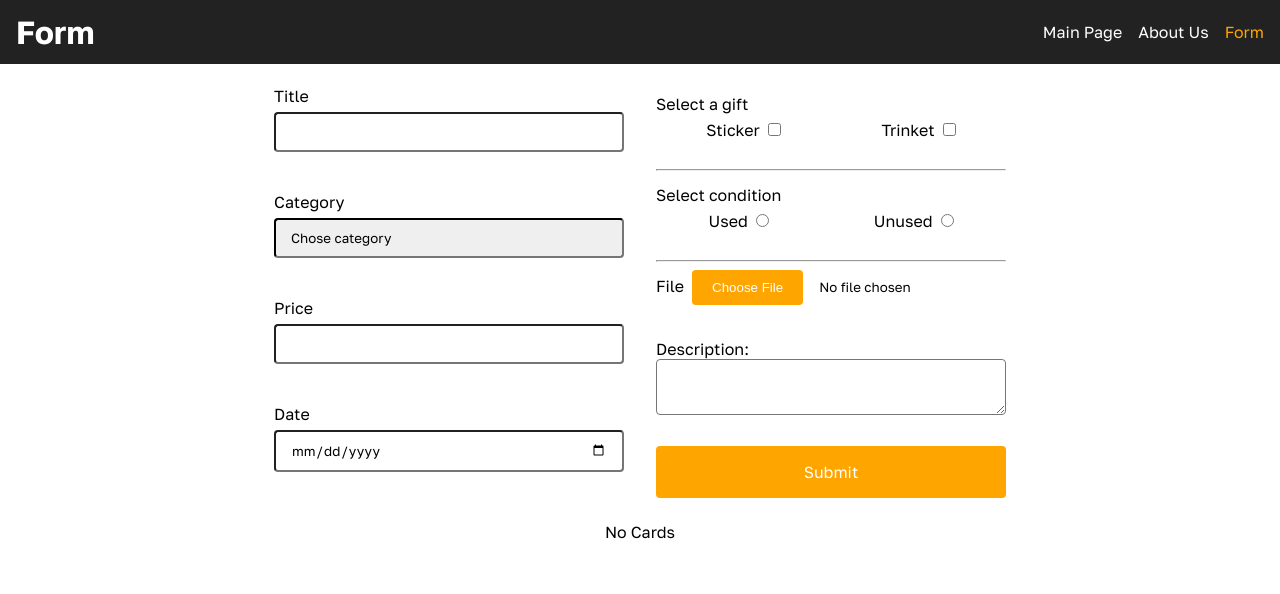
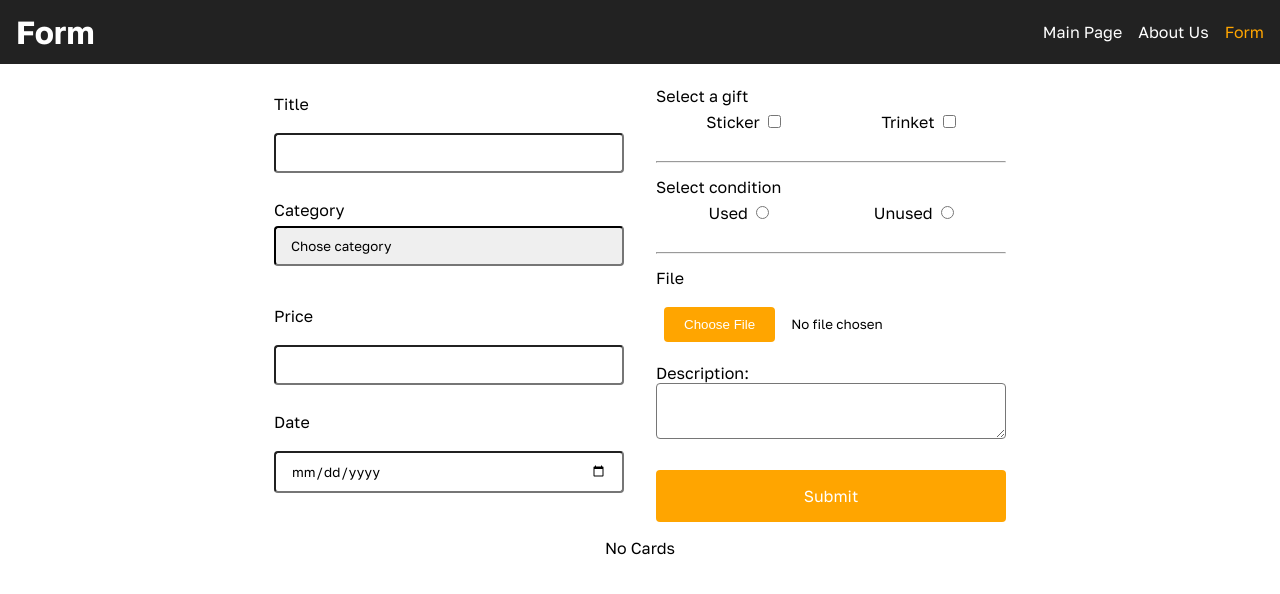
Before and after one commit to kostili-tec/rsschool-react, a React (Vite) app: page /form in a window 1280 px wide. Shown: the top 594 px of the page. Built offline with nearby package versions, Linux system fonts and the light colour scheme.

Commit message:
fix: fixed code to code review

```diff
--- a/src/App.tsx
+++ b/src/App.tsx
@@ -9,7 +9,6 @@ import './App.scss';
 
 const App: FC = () => {
   return (
-    <>
     <Routes>
       <Route path="/" element={<Layout />}>
         <Route id="Main Page" index element={<MainPage />} />
@@ -18,7 +17,6 @@ const App: FC = () => {
       </Route>
       <Route path="*" element={<NotFoundPage />} />
     </Routes>
-    </>
   );
 };
 
--- a/src/components/Header.tsx
+++ b/src/components/Header.tsx
@@ -1,21 +1,20 @@
 import React, { FC, useState, useEffect } from 'react';
 import { NavLink, useLocation } from 'react-router-dom';
 import classes from '../styles/header.module.scss';
-import { IStateHeader, IHeaderProps } from '../interfaces';
+import { IHeaderProps } from '../interfaces';
 
-const Header: FC<IHeaderProps> = (props) => {
-  const { headerLinks } = props;
-  const [header, setHeader] = useState<IStateHeader>({ title: 'Main Page' });
+const Header: FC<IHeaderProps> = ({ headerLinks }) => {
+  const [headerTitle, setHeaderTitle] = useState('');
   const location = useLocation();
 
   useEffect(() => {
     const currenPage = headerLinks.find((page) => page.linkTo === location.pathname);
-    if (currenPage) setHeader({ title: currenPage.linkName });
+    if (currenPage) setHeaderTitle(currenPage.linkName);
   }, [location, headerLinks]);
 
   return (
     <header className={classes.header}>
-      <h1>{header.title}</h1>
+      <h1>{headerTitle}</h1>
       <nav className={classes.nav}>
         {headerLinks.map((value, index) => (
           <NavLink key={index} to={value.linkTo} className={classes['header-link']}>
--- a/src/components/UI/BuyButton/buybutton.module.scss
+++ b/src/components/UI/BuyButton/buybutton.module.scss
@@ -2,7 +2,6 @@
   width: 300px;
   height: 2rem;
   background: orange;
-  // border: 2px solid #d1d1d1;
   border: none;
   font-size: 1rem;
   cursor: pointer;
--- a/src/components/UI/FormComponents/FormFields.tsx
+++ b/src/components/UI/FormComponents/FormFields.tsx
@@ -36,7 +36,7 @@ const FormFields: FC<ICreateFormProps> = ({ create }) => {
       <div className={classes.formInputsContaner}>
         <div className={classes.inputsContaner}>
           <MyFormInput
-            register={register('title', {
+            hookFormRegister={register('title', {
               required: 'You must specify the name',
               pattern: {
                 value: textRegExp,
@@ -49,7 +49,7 @@ const FormFields: FC<ICreateFormProps> = ({ create }) => {
           />
 
           <MyFormSelect
-            register={register('select', {
+            hookFormRegister={register('select', {
               required: 'You must select a category',
             })}
             errors={errors.select}
@@ -57,7 +57,7 @@ const FormFields: FC<ICreateFormProps> = ({ create }) => {
           />
 
           <MyFormInput
-            register={register('price', {
+            hookFormRegister={register('price', {
               required: 'You must specify the price',
               pattern: {
                 value: numbersRegExp,
@@ -70,7 +70,7 @@ const FormFields: FC<ICreateFormProps> = ({ create }) => {
           />
 
           <MyFormInput
-            register={register('date', {
+            hookFormRegister={register('date', {
               required: 'You must specify the production date',
               pattern: {
                 value: dateRegExp,
@@ -87,31 +87,31 @@ const FormFields: FC<ICreateFormProps> = ({ create }) => {
         <div className={classes.inputsContaner}>
           <p className={classes.paragraphInput}>Select a gift</p>
           <div className={classes.checkContainer}>
-            <label htmlFor="checkInput1">
-              Sticker
+            <div>
+              <label htmlFor="checkSticker">Sticker</label>
               <input
                 type="checkbox"
-                id="checkInput1"
+                id="checkSticker"
                 value="Sticker"
                 className={classes.checkBox}
                 {...register('checkboxes', {
                   required: 'You have to choose a gift',
                 })}
               />
-            </label>
+            </div>
 
-            <label htmlFor="checkInput1">
-              Trinket
+            <div>
+              <label htmlFor="checkTrinket">Trinket</label>
               <input
                 type="checkbox"
-                id="checkInput2"
+                id="checkTrinket"
                 value="Trinket"
                 className={classes.checkBox}
                 {...register('checkboxes', {
                   required: 'You have to choose a gift',
                 })}
               />
-            </label>
+            </div>
           </div>
           <MyError errors={errors.checkboxes as FieldError} />
 
@@ -119,37 +119,37 @@ const FormFields: FC<ICreateFormProps> = ({ create }) => {
 
           <p className={classes.paragraphInput}>Select condition</p>
           <div className={classes.checkContainer}>
-            <label htmlFor="radio1">
-              Used
+            <div>
+              <label htmlFor="radioUsed">Used</label>
               <input
                 type="radio"
-                id="radio1"
+                id="radioUsed"
                 value="Used"
                 className={classes.checkBox}
                 {...register('radio', {
                   required: 'You have to choose a condition',
                 })}
               />
-            </label>
+            </div>
 
-            <label htmlFor="radio2">
-              Unused
+            <div>
+              <label htmlFor="radioUnused">Unused</label>
               <input
                 type="radio"
-                id="radio2"
+                id="radioUnused"
                 value="Unused"
                 className={classes.checkBox}
                 {...register('radio', {
                   required: 'You have to choose a condition',
                 })}
               />
-            </label>
+            </div>
           </div>
 
           <MyError errors={errors.radio} />
           <hr />
           <MyFormInput
-            register={register('file', {
+            hookFormRegister={register('file', {
               required: 'You have to choose an image',
             })}
             errors={errors.file}
@@ -159,20 +159,17 @@ const FormFields: FC<ICreateFormProps> = ({ create }) => {
             className={classes.inputFile}
           />
 
-          <label htmlFor="form-textarea">
-            Description:
+          <label htmlFor="form-textarea">Description:</label>
           <textarea
             id="form-textarea"
             {...register('description', {
               required: 'You must fill in the description',
               pattern: {
                 value: descriptionRegExp,
-                  message:
-                    'Minimum of 10 characters including letters, numbers and symbols ?, !, -',
+                message: 'Minimum of 10 characters including letters, numbers and symbols ?, !, -',
               },
             })}
           ></textarea>
-          </label>
           <MyError errors={errors.description} />
 
           <input type="submit" value="Submit" />
--- a/src/components/UI/FormComponents/FormInput/MyFormInput.tsx
+++ b/src/components/UI/FormComponents/FormInput/MyFormInput.tsx
@@ -4,7 +4,7 @@ import classes from './MyFormInput.module.scss';
 import MyError from '../FormError/MyError';
 
 interface IInputProps {
-  register: UseFormRegisterReturn;
+  hookFormRegister: UseFormRegisterReturn;
   id: string;
   type: HTMLInputTypeAttribute;
   label?: string;
@@ -15,14 +15,14 @@ interface IInputProps {
 }
 
 const MyFormInput: FC<IInputProps> = (props) => {
-  const { register, type, id, label, errors, ...rest } = props;
-  const labelName = register.name.charAt(0).toUpperCase() + register.name.slice(1);
+  const { hookFormRegister, type, id, label, errors, ...rest } = props;
+  const labelName = hookFormRegister.name.charAt(0).toUpperCase() + hookFormRegister.name.slice(1);
   return (
     <>
       <label className={classes.labelInput} htmlFor={id}>
         {label ? label : labelName}
-        <input className={classes.inputText} id={id} type={type} {...register} {...rest} />
       </label>
+      <input className={classes.inputText} id={id} type={type} {...hookFormRegister} {...rest} />
       <MyError errors={errors} />
     </>
   );
--- a/src/components/UI/FormComponents/FormSelect/MyFormSelect.tsx
+++ b/src/components/UI/FormComponents/FormSelect/MyFormSelect.tsx
@@ -5,18 +5,24 @@ import classes from './MyFormSelect.module.scss';
 import inputClasses from '../FormInput/MyFormInput.module.scss';
 
 interface ISelectProps {
-  register: UseFormRegisterReturn;
+  hookFormRegister: UseFormRegisterReturn;
   id: string;
   errors: FieldError | undefined;
 }
 
 const MyFormSelect: FC<ISelectProps> = (props) => {
-  const { register, id, errors } = props;
+  const { hookFormRegister, id, errors } = props;
   return (
     <>
       <label className={inputClasses.labelInput} htmlFor={id}>
         Category
-        <select role="select" className={classes.select} id={id} defaultValue={''} {...register}>
+        <select
+          {...hookFormRegister}
+          className={classes.select}
+          id={id}
+          defaultValue={''}
+          role="select"
+        >
           <option disabled value="">
             Chose category
           </option>
--- a/src/components/UI/SearchInput/SearchInput.tsx
+++ b/src/components/UI/SearchInput/SearchInput.tsx
@@ -2,17 +2,17 @@ import React, { FC, useEffect, useRef, useState } from 'react';
 import classes from './input.module.scss';
 
 const SearchInput: FC = () => {
-  const [inputState, setInputState] = useState('');
+  const [searchField, setSearchField] = useState('');
   const inputRef = useRef<HTMLInputElement>(null);
 
   const handleChangeInput = () => {
-    if (inputRef.current) setInputState(inputRef.current.value);
+    if (inputRef.current) setSearchField(inputRef.current.value);
   };
 
   useEffect(() => {
     const inputQuery = localStorage.getItem('inputQuery');
     if (inputQuery) {
-      setInputState(inputQuery);
+      setSearchField(inputQuery);
     }
   }, []);
 
@@ -29,7 +29,7 @@ const SearchInput: FC = () => {
     <input
       onChange={handleChangeInput}
       ref={inputRef}
-      value={inputState}
+      value={searchField}
       className={classes.input}
       placeholder="Search here"
     />
--- a/src/components/pages/FormPage.tsx
+++ b/src/components/pages/FormPage.tsx
@@ -5,17 +5,17 @@ import { IFormCardData } from '../../interfaces';
 
 const FormPage: FC = () => {
   const [cards, setCards] = useState<Array<IFormCardData> | []>([]);
-  const [message, setMessage] = useState(false);
+  const [hasMessageCreated, setHasMessageCreated] = useState(false);
 
   const createCard = (newCard: IFormCardData) => {
     setCards([...cards, newCard]);
-    setMessage(true);
-    setTimeout(() => setMessage(false), 2000);
+    setHasMessageCreated(true);
+    setTimeout(() => setHasMessageCreated(false), 2000);
   };
   return (
     <>
       <FormFileds create={createCard} />
-      {message && <p>Card added</p>}
+      {hasMessageCreated && <p>Card added</p>}
       {cards.length ? (
         <div className="form-page__container">
           {cards.map((el, ind) => (
--- a/src/components/pages/MainPage.tsx
+++ b/src/components/pages/MainPage.tsx
@@ -5,11 +5,8 @@ import { getProducts } from '../../utils/api';
 import { IProductsArray } from '../../interfaces';
 import reactSVG from '../../assets/react.svg';
 
-interface IState {
-  products: IProductsArray;
-}
 const MainPage: FC = () => {
-  const [products, setProducts] = useState<IState['products']>([]);
+  const [products, setProducts] = useState<IProductsArray>([]);
 
   useEffect(() => {
     const fetchData = async () => {
--- a/src/interfaces.ts
+++ b/src/interfaces.ts
@@ -8,10 +8,6 @@ export interface IHeaderProps {
 }
 
 export type TypeHeaderProps = Array<IHeaderLinks>;
-
-export interface IStateHeader {
-  title: string;
-}
 
 export interface IProduct {
   id: number;
```
Also changed, not shown: src/components/pages/AboutPage.tsx (+6 -8 lines), 1 other file (tests, documents, lock files or other folders). Lines whose indentation alone changed are shown as unchanged.
